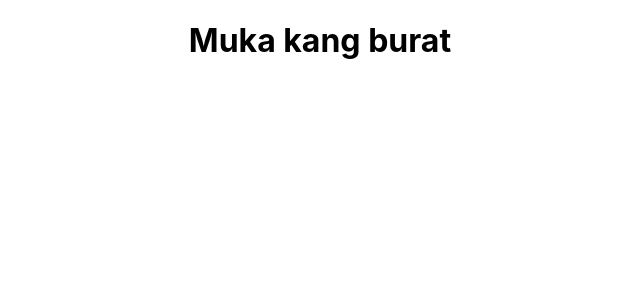
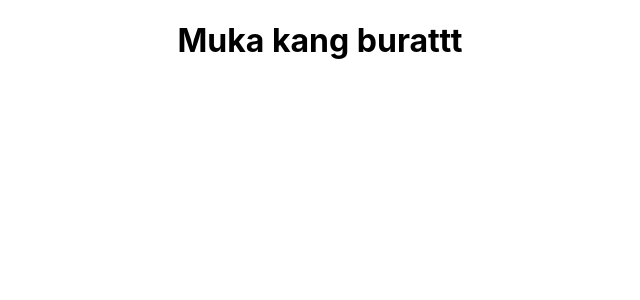
Before and after one commit to edutrack17-cloud/Edutrack, a React (Create React App) app in the folder frontend/my/: page / in a window 1280 px wide. Shown: the top 300 px of the page, without its empty margins (320-960 px from the left). Built offline with nearby package versions, Linux system fonts and the light colour scheme.

Commit message:
changed h1

```diff
--- a/frontend/my/src/App.js
+++ b/frontend/my/src/App.js
@@ -5,7 +5,7 @@ function App() {
   return (
     <div className="App">
        <h1>
-        Muka kang burat
+        Muka kang burattt
        </h1>
     </div>
   );
```
